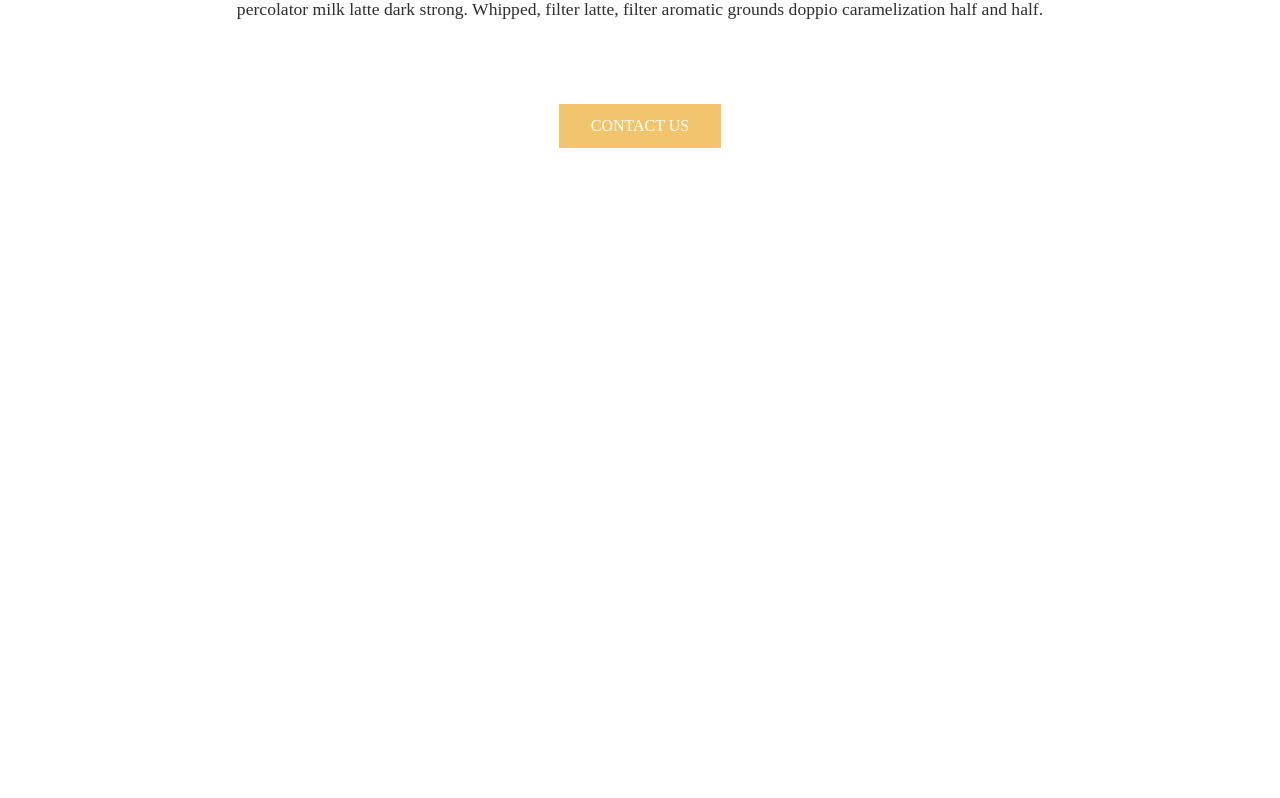
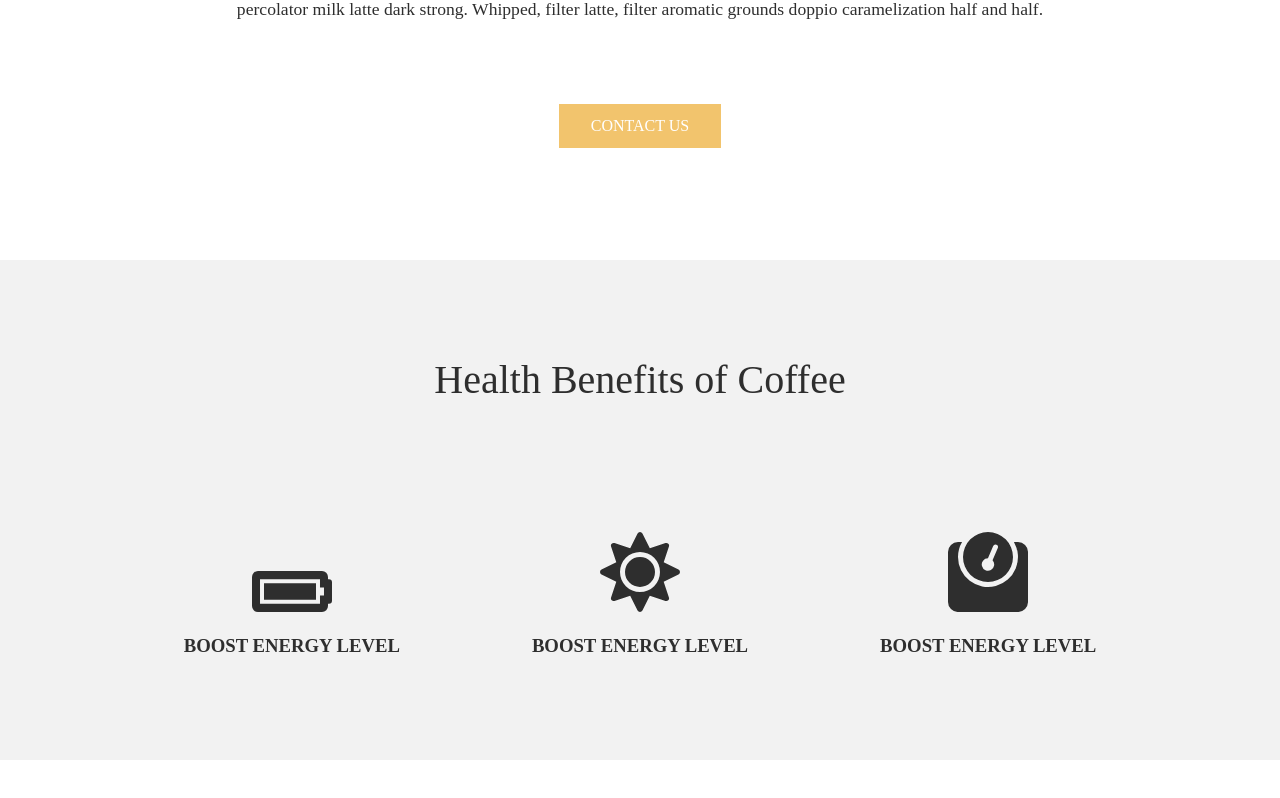
Before and after one commit to hafizaliyudin/cafe-grinder, a plain HTML site: page index.html in a window 1280 px wide. Shown: the part 2428-3226 px from the top of the page. Drawn offline with nearby package versions, Linux system fonts and the light colour scheme.

Commit message:
update all file

```diff
--- a/asset/css/style.css
+++ b/asset/css/style.css
@@ -227,5 +227,35 @@ h1 {
 
 .moods {
   max-width: 100%;
+  min-height: 10%;
+  margin-top: 5rem;
   background-color: #f2f2f2;
+  text-align: center;
 }
+
+.moods h2 {
+  text-align: center;
+  font-size: 2.5rem;
+  font-weight: 100;
+  padding: 6rem 0;
+  color: var(--dark);
+}
+
+.content-mood {
+  display: inline-block;
+  align-items: center;
+  margin: 0 4rem;
+  text-align: center;
+}
+
+.content-mood img {
+  width: 5rem;
+}
+
+.content-mood h3 {
+  vertical-align: middle;
+  max-width: 100%;
+  /* line-height: 20; */
+  color: var(--dark);
+  text-align: center;
+}
--- a/index.html
+++ b/index.html
@@ -95,7 +95,21 @@
     <!-- Section Contet menu End -->
 
     <!-- section  moods start-->
-    <section class="moods" id="mood"></section>
+    <section class="moods" id="mood">
+      <h2>Health Benefits of Coffee</h2>
+      <div class="content-mood">
+        <img src="Icon/battery-full.svg" alt="" />
+        <h3>BOOST ENERGY LEVEL</h3>
+      </div>
+      <div class="content-mood">
+        <img src="Icon/sun.svg" alt="" />
+        <h3>BOOST ENERGY LEVEL</h3>
+      </div>
+      <div class="content-mood">
+        <img src="Icon/weight.svg" alt="" />
+        <h3>BOOST ENERGY LEVEL</h3>
+      </div>
+    </section>
     <!-- section  moods End-->
 
     <!-- Father Icon -->
```
